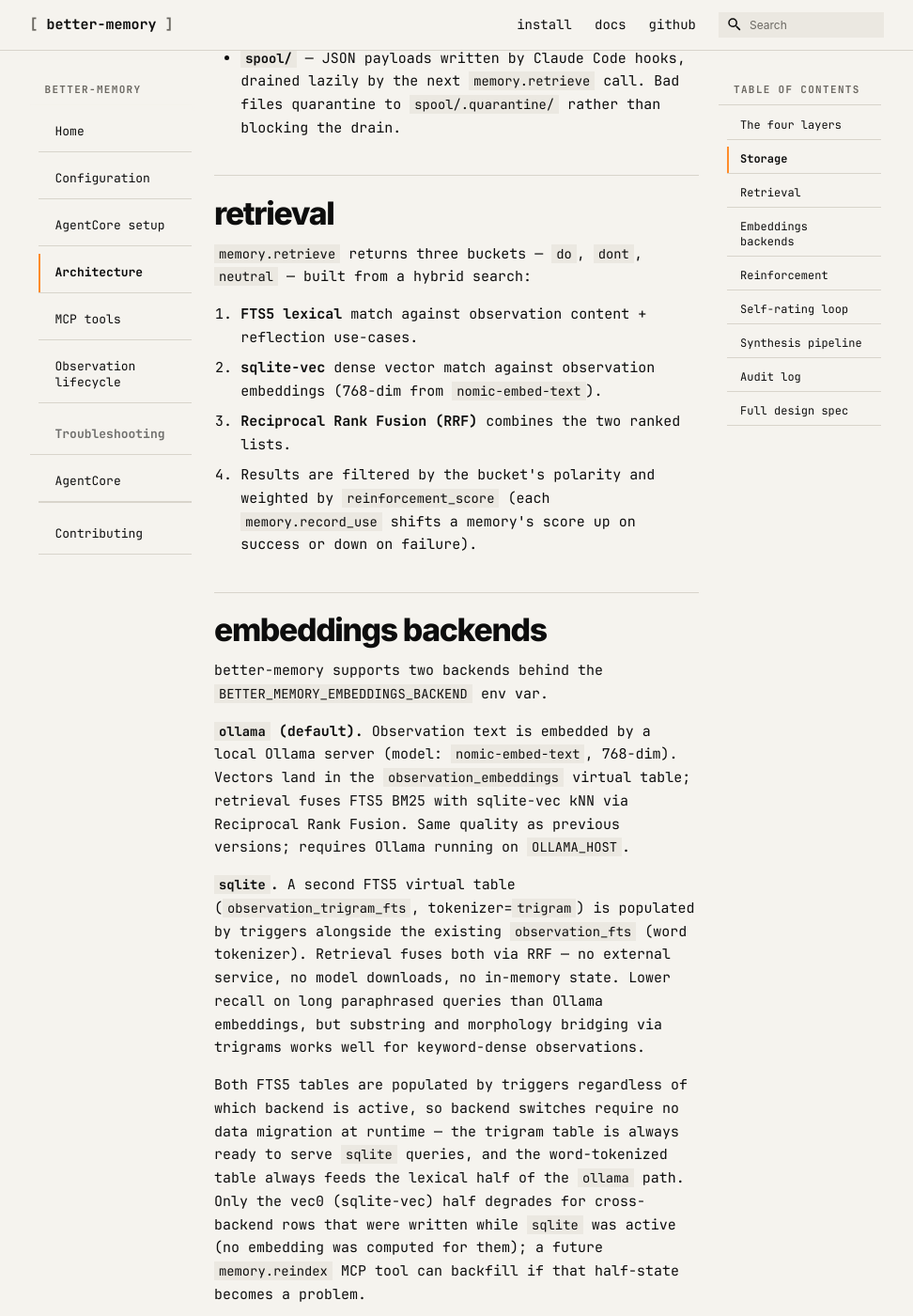
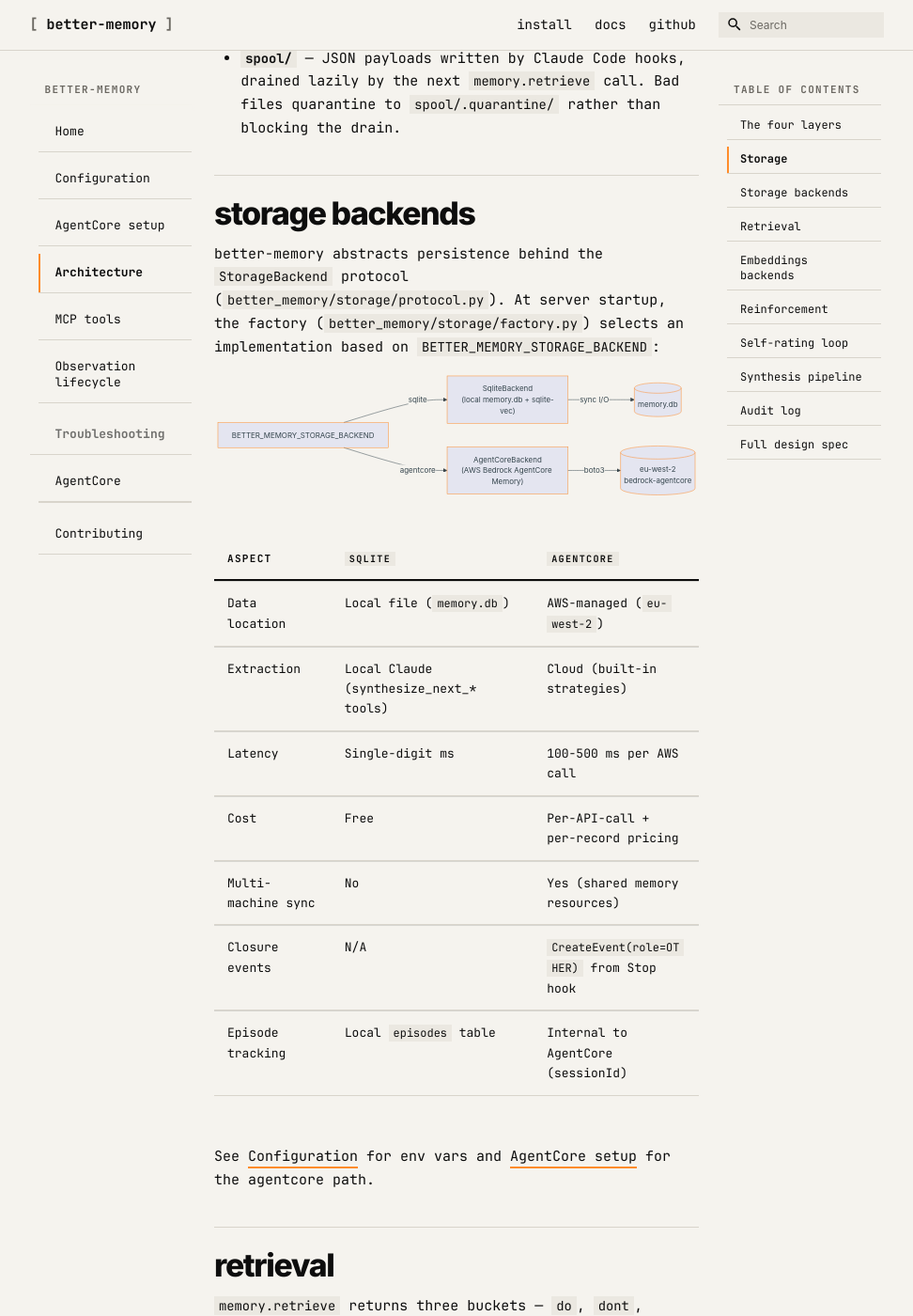
Before and after one commit to emp3thy/better-memory, an MkDocs documentation site: the page built from website/architecture.md, in a window 1280 px wide and 1400 px high, scrolled down 1410 px. Shown: the whole window at 94% size, without its empty margins (154-1126 px from the left). Built offline with MkDocs 1.6.1 and Material for MkDocs 9.7.7, drawn with Linux system fonts in a browser that asks for light colours; comment, search, counter and statistics services are not loaded.

Commit message:
docs(architecture): add storage-backends section with sqlite-vs-agentcore comparison

````diff
--- a/website/architecture.md
+++ b/website/architecture.md
@@ -16,6 +16,31 @@ better-memory is a four-layer epistemic hierarchy backed by a single SQLite data
 - **`memory.db`** — Observations, episodes, reflections, audit_log, retention runs, hook errors. Migrations at `better_memory/db/migrations/NNNN_*.sql` apply lexically at boot and are idempotent.
 - **`knowledge.db`** — FTS5 index over the contents of `~/.better-memory/knowledge-base/`. Rebuilt on mtime change.
 - **`spool/`** — JSON payloads written by Claude Code hooks, drained lazily by the next `memory.retrieve` call. Bad files quarantine to `spool/.quarantine/` rather than blocking the drain.
+
+## Storage backends
+
+better-memory abstracts persistence behind the `StorageBackend` protocol (`better_memory/storage/protocol.py`). At server startup, the factory (`better_memory/storage/factory.py`) selects an implementation based on `BETTER_MEMORY_STORAGE_BACKEND`:
+
+```mermaid
+flowchart LR
+  ENV["BETTER_MEMORY_STORAGE_BACKEND"]
+  ENV -->|sqlite| SQLITE["SqliteBackend<br/>(local memory.db + sqlite-vec)"]
+  ENV -->|agentcore| AGENTCORE["AgentCoreBackend<br/>(AWS Bedrock AgentCore Memory)"]
+  SQLITE -->|sync I/O| DB[("memory.db")]
+  AGENTCORE -->|boto3| AWS[("eu-west-2<br/>bedrock-agentcore")]
+```
+
+| Aspect | `sqlite` | `agentcore` |
+|---|---|---|
+| Data location | Local file (`memory.db`) | AWS-managed (`eu-west-2`) |
+| Extraction | Local Claude (synthesize_next_* tools) | Cloud (built-in strategies) |
+| Latency | Single-digit ms | 100-500 ms per AWS call |
+| Cost | Free | Per-API-call + per-record pricing |
+| Multi-machine sync | No | Yes (shared memory resources) |
+| Closure events | N/A | `CreateEvent(role=OTHER)` from Stop hook |
+| Episode tracking | Local `episodes` table | Internal to AgentCore (sessionId) |
+
+See [Configuration](configuration.md) for env vars and [AgentCore setup](agentcore-setup.md) for the agentcore path.
 
 ## Retrieval
 
````
